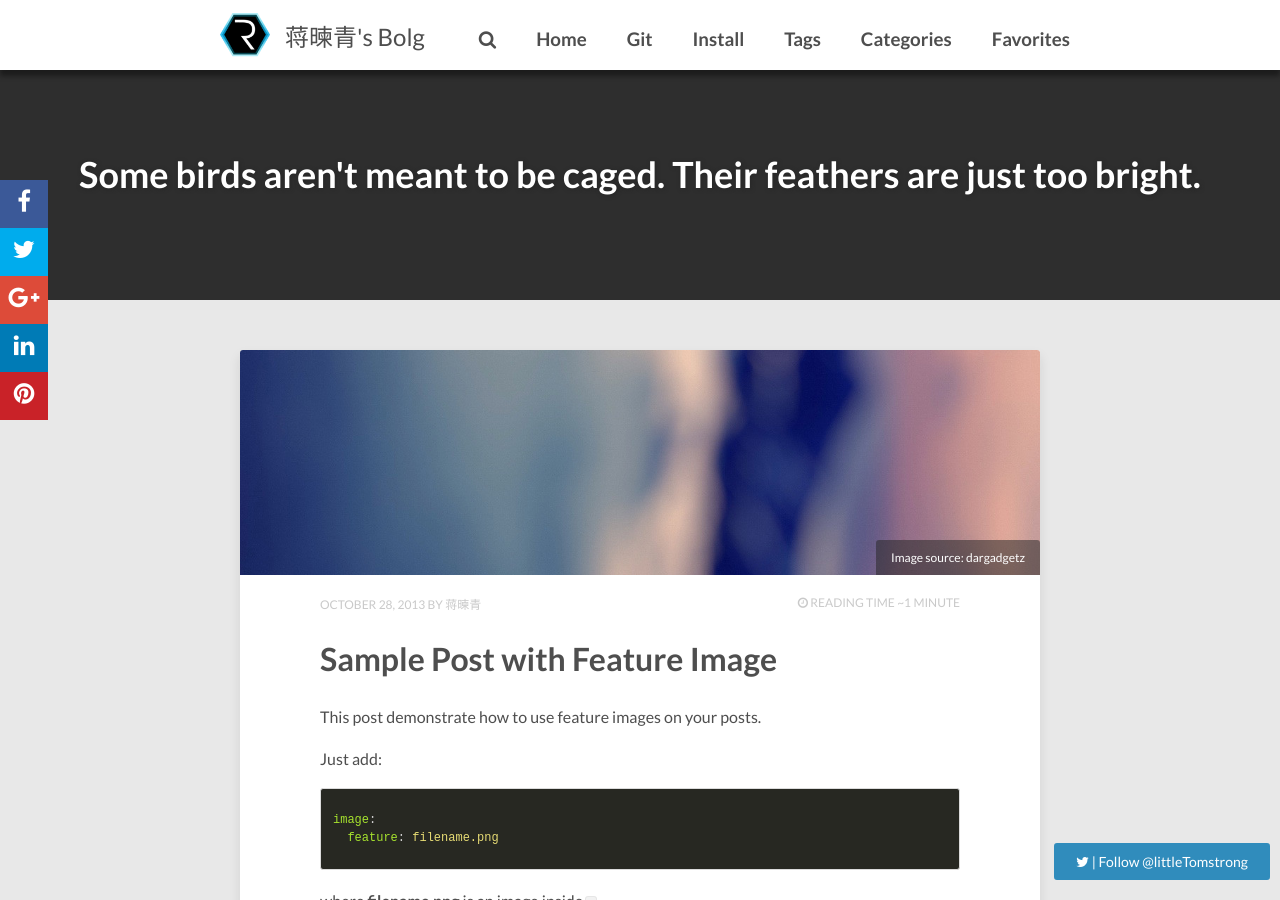
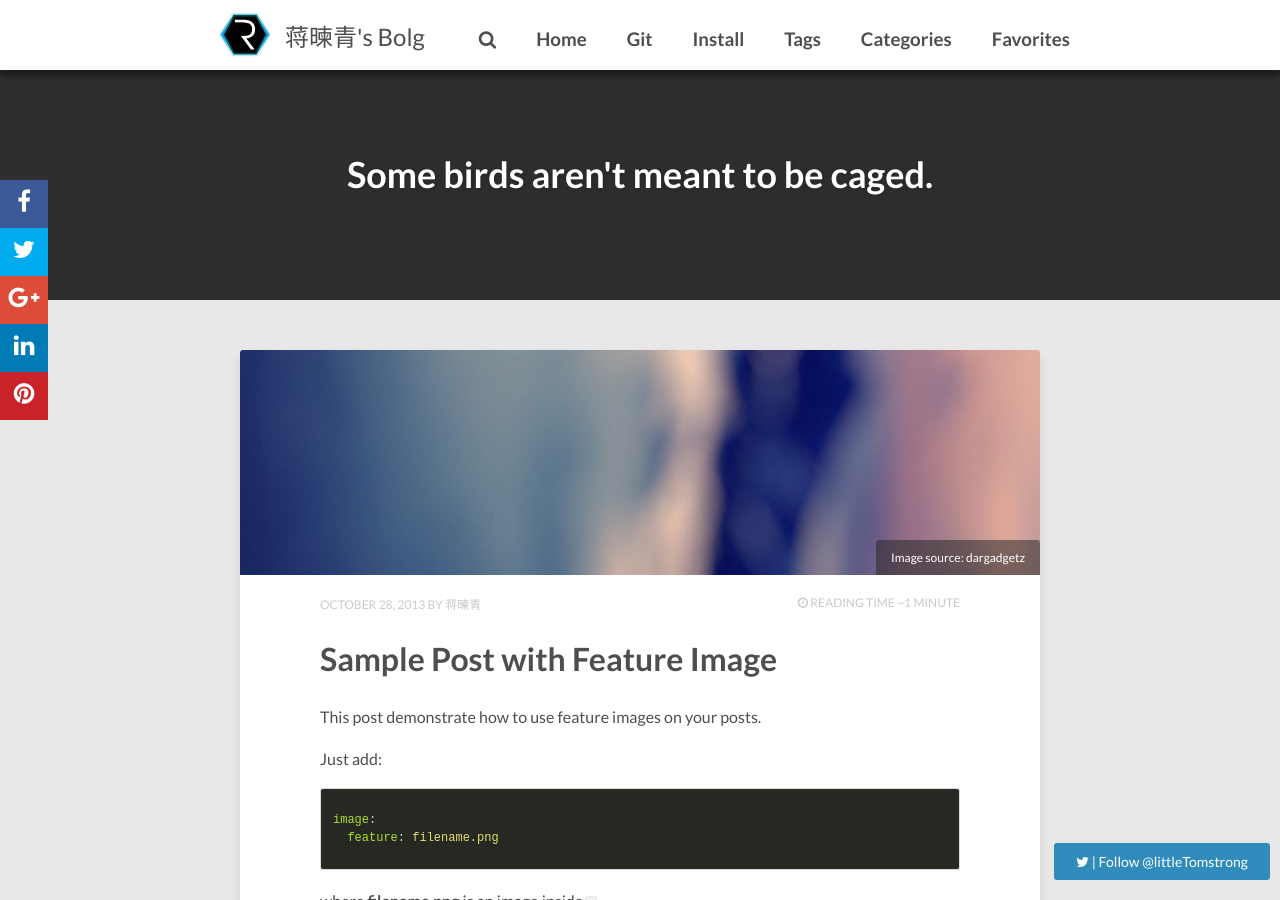
Before and after one commit to JianqingJiang/jianqingjiang.github.io, a Jekyll site: the page built from index.html, in a window 1280 px wide and 900 px high. Built offline with Jekyll 4.4.1, drawn with Linux system fonts in a browser that asks for light colours; nearby versions of some CDN libraries; the list of posts is cut into pages by our own code; comment, search, counter and statistics services are not loaded.

Commit message:
modified _config.yml

```diff
--- a/index.html
+++ b/index.html
@@ -1,6 +1,6 @@
 ---
 layout: post-index
-title: "Some birds aren't meant to be caged. Their feathers are just too bright."
+title: "Some birds aren't meant to be caged."
 description: "Describe this nonsense."
 tags: [Jekyll, theme, themes, responsive, blog, modern]
 comments: false
```
